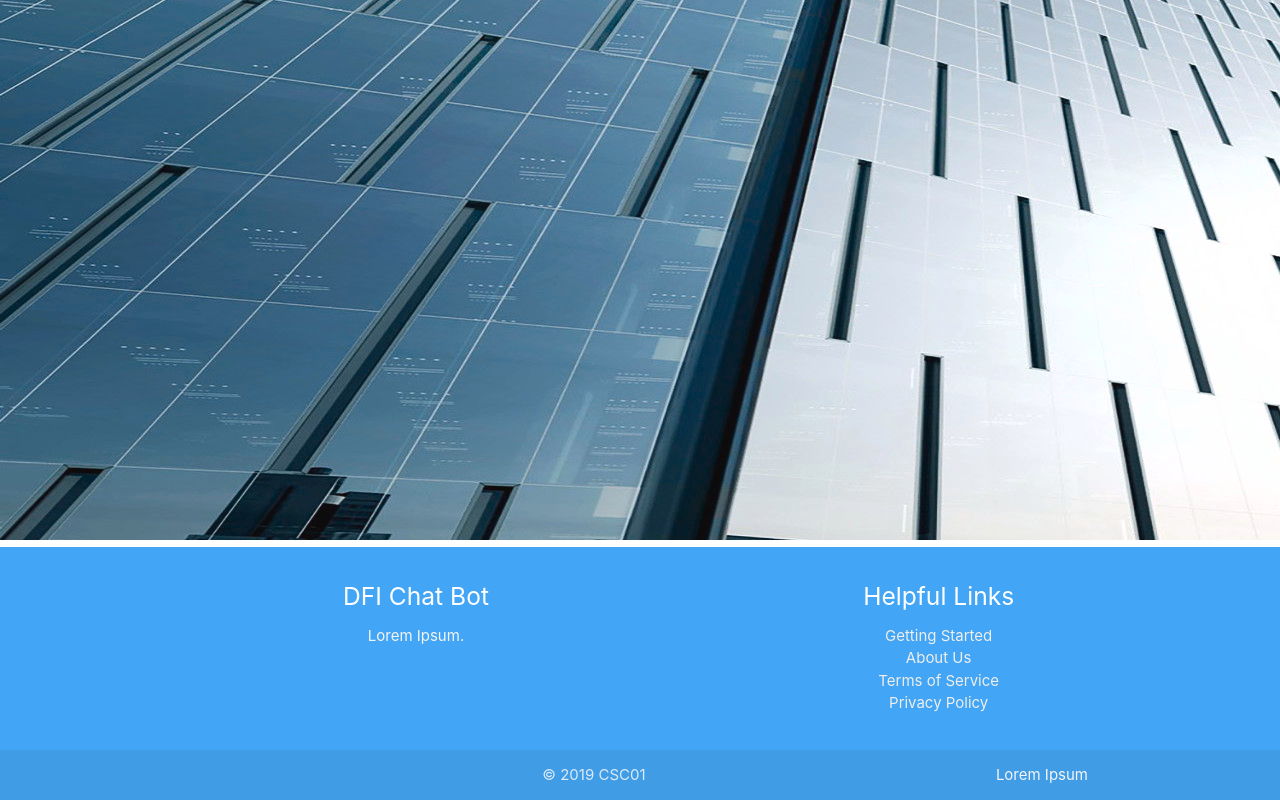
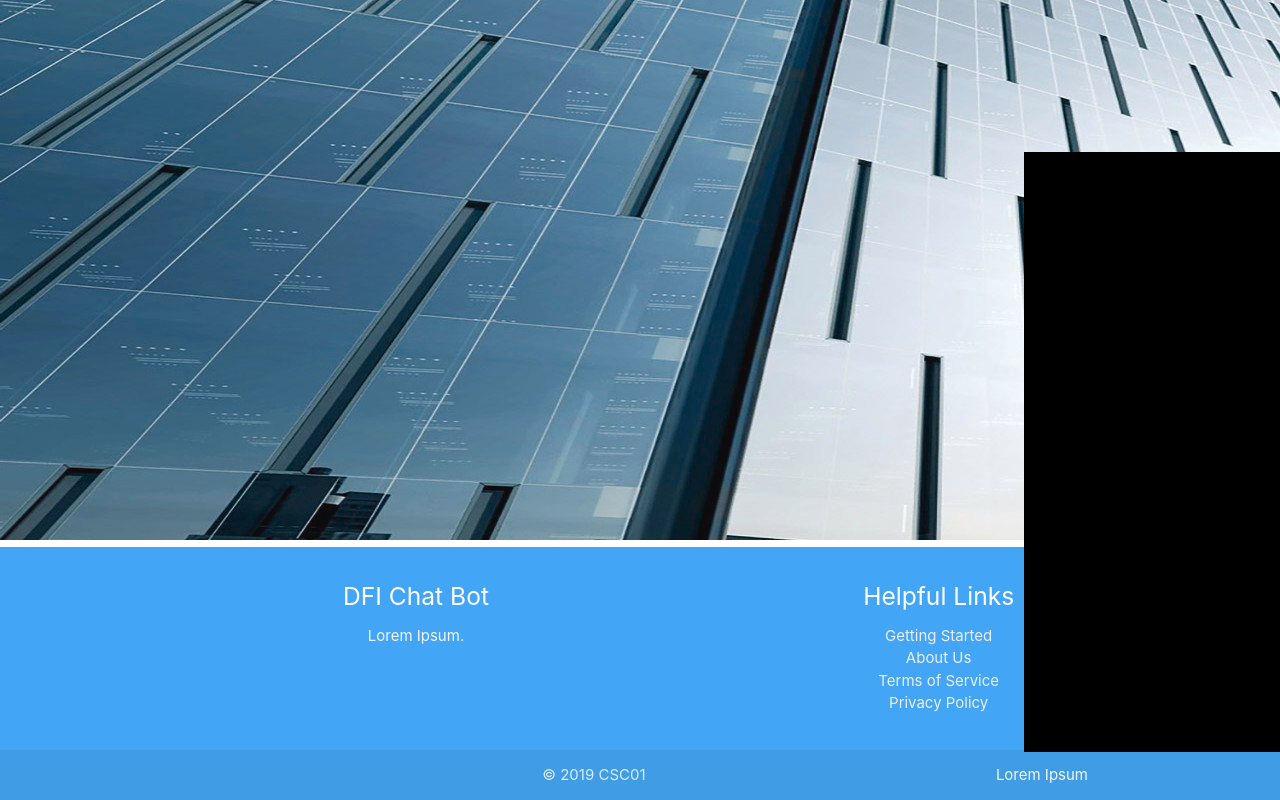
Before and after one commit to reynoldjong/Chatbot-Spring-Boot-New, a React (Create React App) app in the folder chatbot/src/main/webapp/: page / in a window 1280 px wide. Shown: the part 328-1128 px from the top of the page. Built offline with nearby package versions, Linux system fonts and the light colour scheme.

Commit message:
PROJ14-43 added base files for chatbot window

```diff
--- a/chatbot/src/main/webapp/src/App.js
+++ b/chatbot/src/main/webapp/src/App.js
@@ -1,4 +1,5 @@
 import React from 'react';
+import Chatbot from './containers/Chatbot/Chatbot';
 import './App.css';
 
 import Navbar from './components/Navbar/Navbar';
@@ -13,6 +14,7 @@ function App() {
       <Navbar/>
       <MiddleNav/>
       <Hero/>
+      <Chatbot/>
       <Footer/>
     </div>
 
--- /dev/null
+++ b/chatbot/src/main/webapp/src/containers/Chatbot/Chatbot.js
@@ -0,0 +1,21 @@
+import React from 'react';
+import classes from './Chatbot.module.css';
+
+
+class Chatbot extends React.Component{
+
+    state = {
+        chatlog:[],
+    };
+
+
+    render(){
+        return(
+            <div className={classes.Chatbot}>
+
+            </div>
+        );
+    }
+}
+
+export default Chatbot;
--- /dev/null
+++ b/chatbot/src/main/webapp/src/containers/Chatbot/Chatbot.module.css
@@ -0,0 +1,10 @@
+.Chatbot{
+    position:fixed;
+    width:300px;
+    height:600px;
+    overflow-y:scroll;
+    z-index:10000;
+    background-color:black;
+    top:60vh;
+    left:80vw;
+}
```
